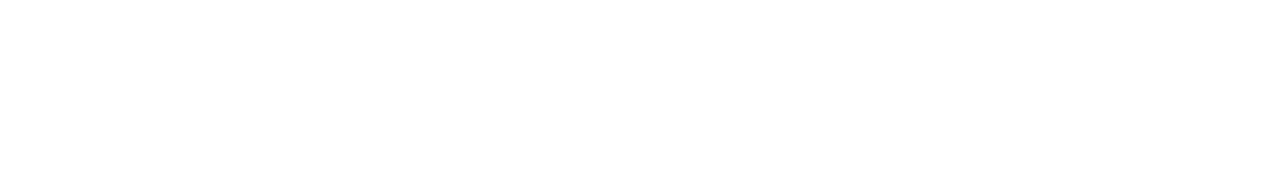
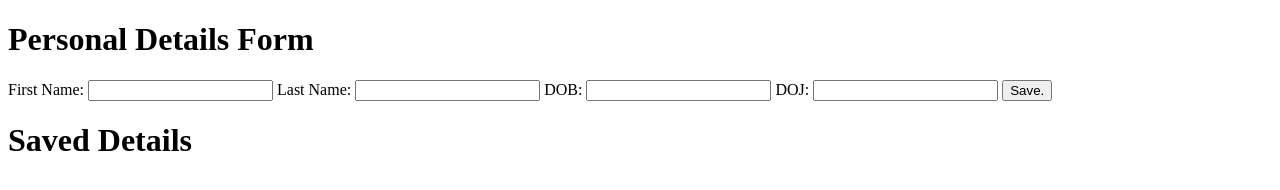
Before and after one commit to duffylaura/p1-snva, a plain HTML site: page index.html in a window 1280 px wide. Drawn offline with Linux system fonts and the light colour scheme.

Commit message:
HTML framework

```diff
--- a/index.html
+++ b/index.html
@@ -8,7 +8,29 @@
 </head>
 
 <body>
+    <h1>Personal Details Form</h1>
+    <form>
+        <label for = "first-name"> First Name: </label>
+        <input type = "text" id = "first-name"  name = "first-name" required>
 
+        <label for = "last-name"> Last Name: </label>
+        <input type = "text" id = "last-name"  name = "last-name" required>
+
+        <label for = "dob"> DOB: </label>
+        <input type = "text" id = "dob"  name = "dob" required>
+
+        <label for = "doj"> DOJ: </label>
+        <input type = "text" id = "doj"  name = "doj" required>
+
+        <button type = "submit" id = "save-btn"> Save. </button>
+    </form>
+
+    <div>
+        <h1> Saved Details </h1>
+        <div id = "saved-area">
+
+        </div>
+    </div>
 </body>
 
 <script src = "script.js"> </script>
```
